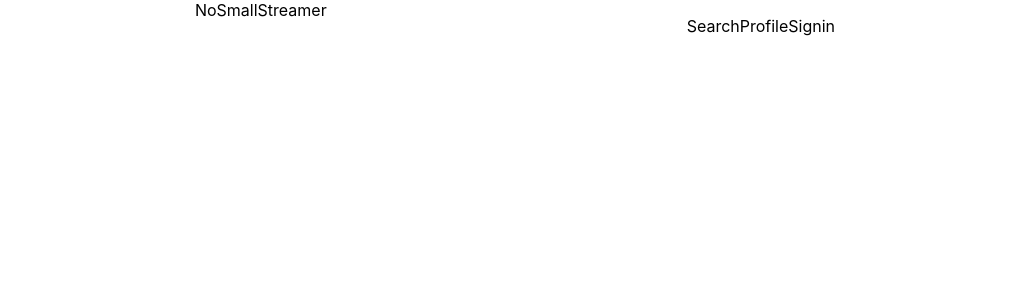
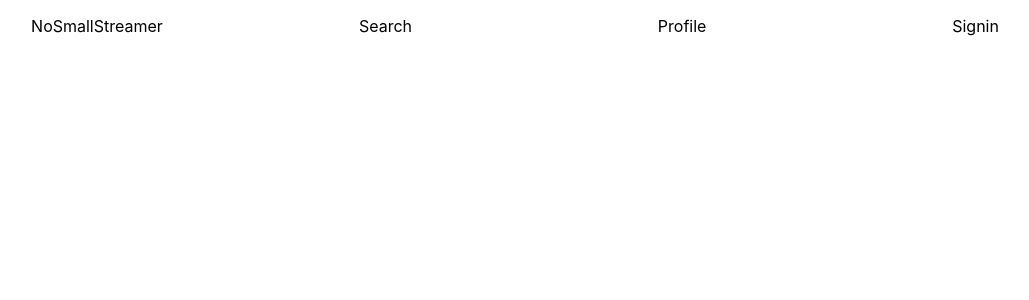
Before and after one commit to chaselancaster/nosmallstreamer-frontend, a React (Create React App) app: page / in a window 1280 px wide. Shown: the top 300 px of the page, without its empty margins (125-1154 px from the left). Built offline with nearby package versions, Linux system fonts and the light colour scheme.

Commit message:
align logo to be centered with the nav bar items

```diff
--- a/src/Component/NavBar/NavBar.css
+++ b/src/Component/NavBar/NavBar.css
@@ -6,6 +6,7 @@
 
 .logo {
   display: flex;
+  align-items: center;
 }
 
 ul {
@@ -15,7 +16,3 @@ ul {
   justify-content: space-between;
   flex-direction: row;
 }
-
-li {
-  /* margin-left: 18px; */
-}
--- a/src/Component/NavBar/NavBar.js
+++ b/src/Component/NavBar/NavBar.js
@@ -9,13 +9,11 @@ const NavBar = () => {
             <div className="logo">
                 NoSmallStreamer
             </div>
-            <div>
             <ul>
                 <li>Search</li>
                 <li>Profile</li>
                 <li>Signin</li>
             </ul>
-            </div>
         </div>
     )
 }
```
Also changed, not shown: 1 other file (tests, documents, lock files or other folders).
